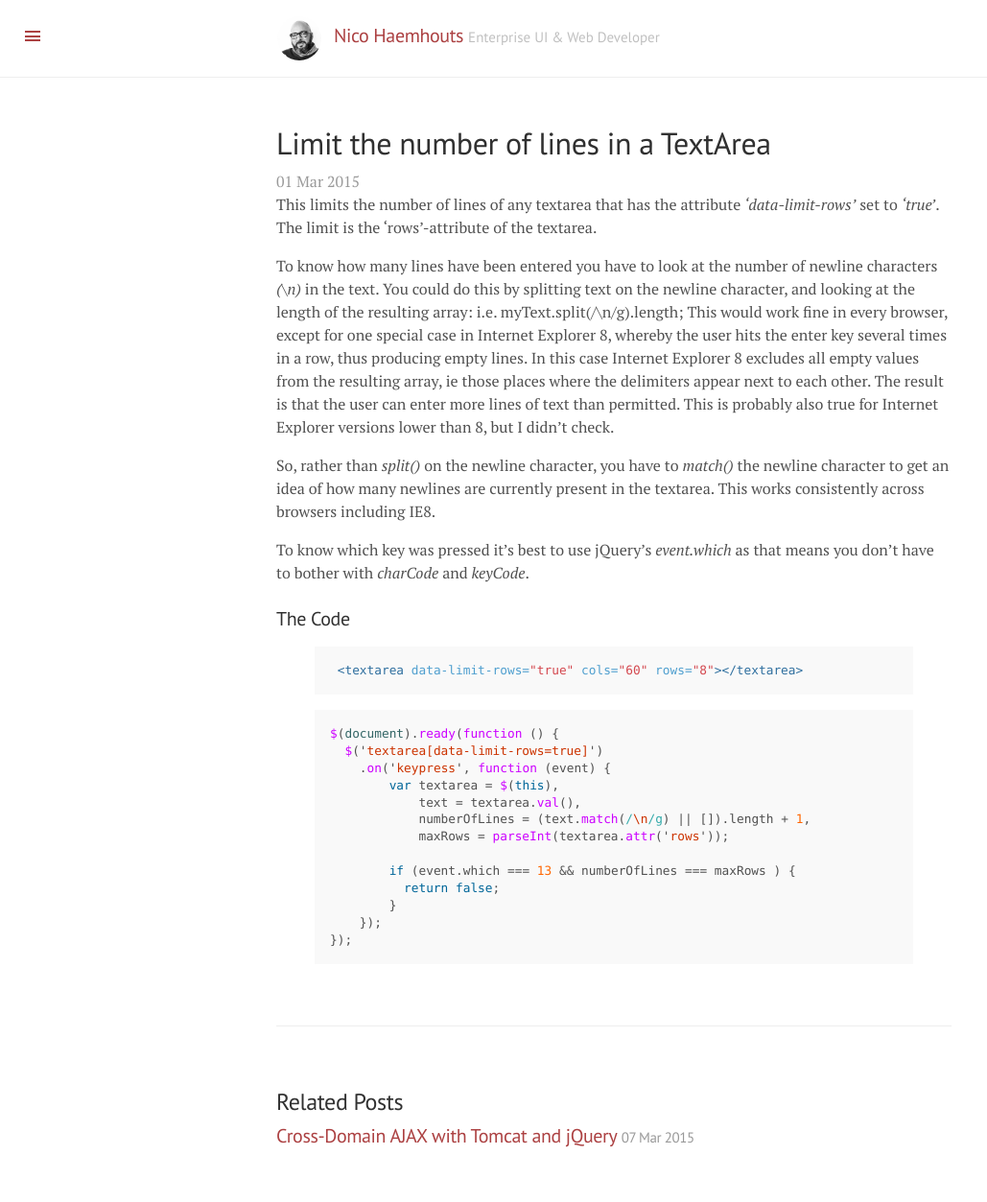
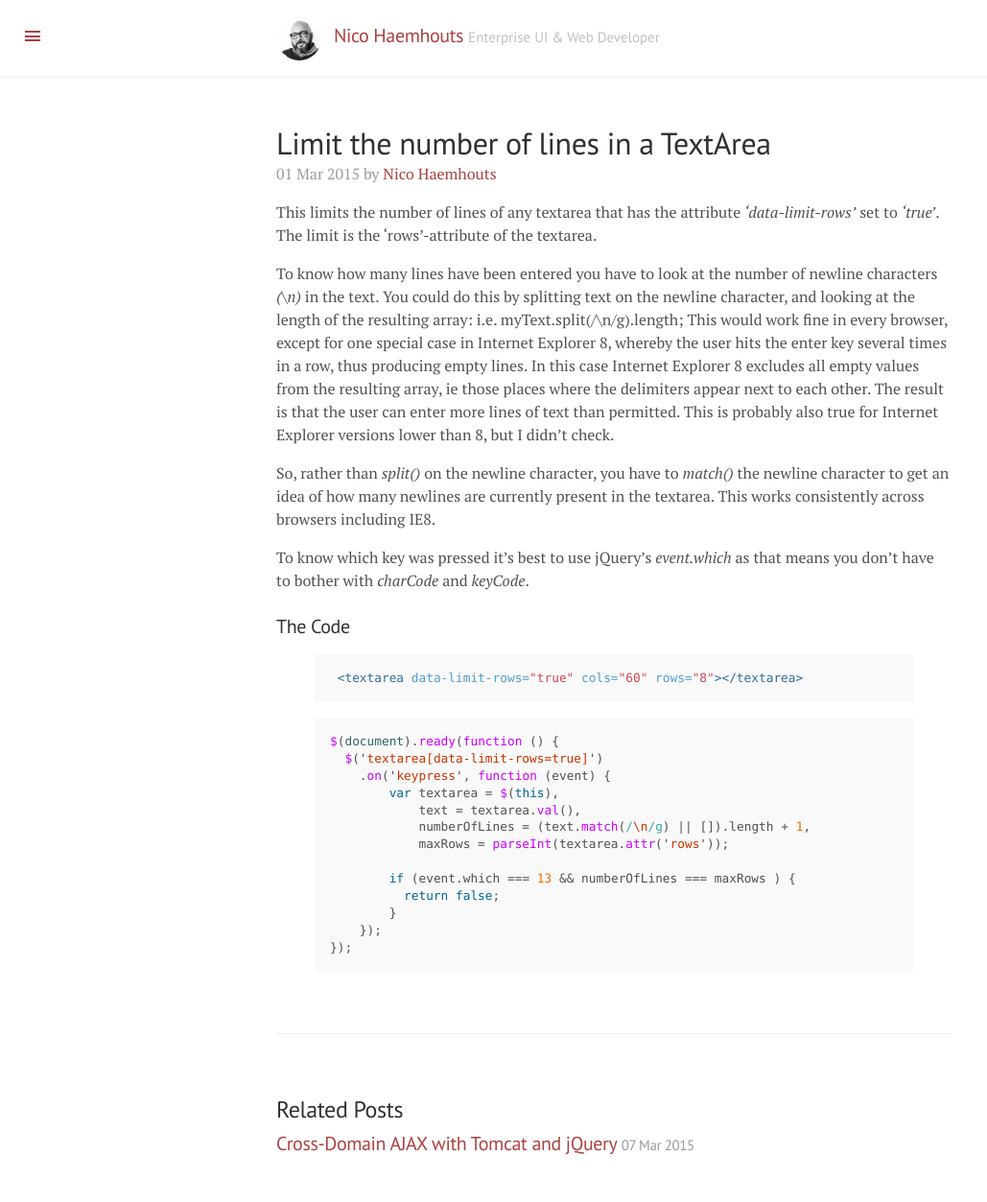
Before and after one commit to nicohaemhouts/nicohaemhouts.github.io, a Jekyll site: the page built from _posts/2015-03-01-limit-textarea-rows.md, in a window 1280 px wide. Shown: the whole page at 96% size, without its empty margins (0-1029 px from the left). Built offline with Jekyll 4.4.1, drawn with Linux system fonts in a browser that asks for light colours; Markdown is read by kramdown in place of the engine named in the settings.

Commit message:
metadata

```diff
--- a/_layouts/post.html
+++ b/_layouts/post.html
@@ -1,11 +1,22 @@
 ---
 layout: default
 ---
-
-<article class="post">
-  <h1 class="post-title">{{ page.title }}</h1>
-  <span class="post-date">{{ page.date | date_to_string }}</span>
-  {{ content }}
+<section itemscope itemtype="http://schema.org/Blog">
+<article class="post" itemprop="blogPost" itemscope itemtype="http://schema.org/BlogPosting">
+  <h1 class="post-title" itemprop="name headLine">{{ page.title }}</h1>
+    <div class="post-meta">
+        <time class="post-date" itemprop="datePublished" datetime="{{page.date}}">{{ page.date | date_to_string }}</time>
+        <span itemprop="author" itemscope="" itemtype="http://schema.org/Person">
+            by
+            <span itemprop="name">
+                <a href="{{ site.baseurl }}about" itemprop="url" rel="author">Nico Haemhouts</a>
+            </span>
+        </span>
+        <meta itemprop="keywords" content="{{page.tags}}"/>
+    </div>
+  <section itemprop="articleBody">
+      {{ content }}
+  </section>
 </article>
 
 <div class="related">
@@ -23,3 +34,4 @@ layout: default
     {% endfor %}
   </ul>
 </div>
+</section>
```
